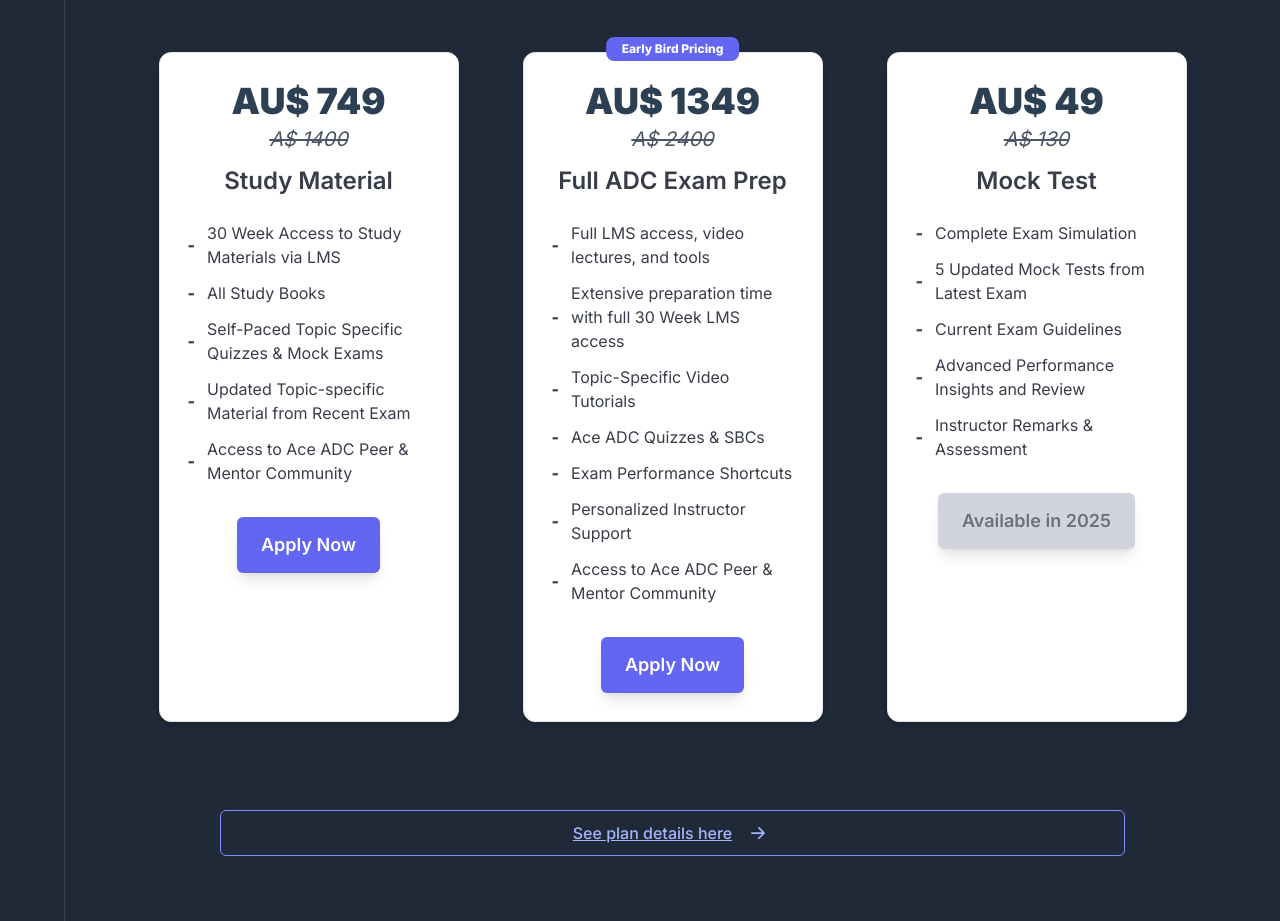
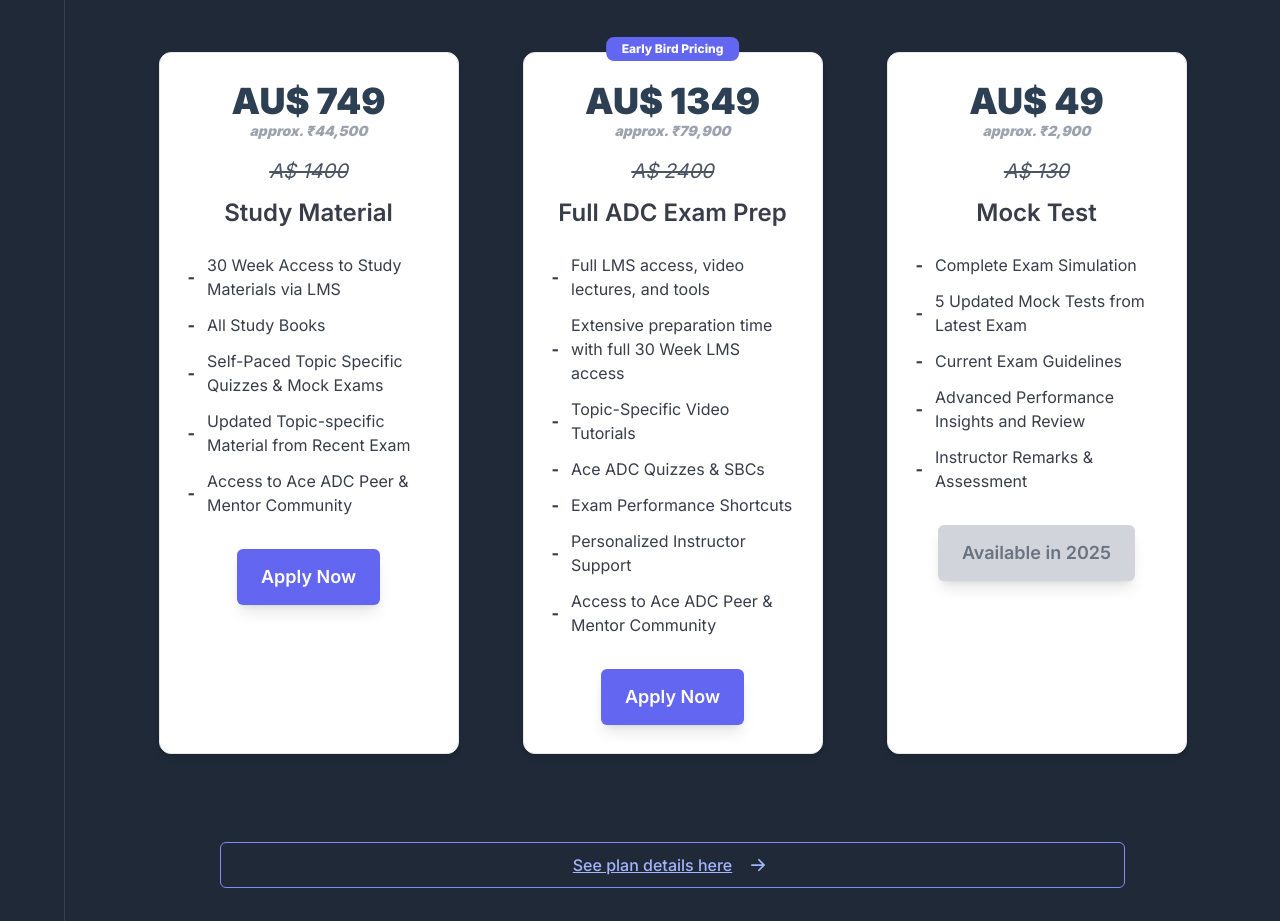
Before and after one commit to aceadc/aceadc-website, a Next.js app: page / in a window 1280 px wide. Shown: the part 7960-8881 px from the top of the page. Built offline with nearby package versions, Linux system fonts and the light colour scheme.

Commit message:
Price in Rs

```diff
--- a/components/Pricing.js
+++ b/components/Pricing.js
@@ -7,6 +7,7 @@
     {
       title: "Study Material",
       price: "AU$ 749",
+      inrPrice: "approx. ₹44,500",
       anchoredPrice: "A$ 1400",
       features: [
         "30 Week Access to Study Materials via LMS",
@@ -22,6 +23,7 @@
     {
       title: "Full ADC Exam Prep",
       price: "AU$ 1349",
+      inrPrice: "approx. ₹79,900",
       anchoredPrice: "A$ 2400",
       label: "Early Bird Pricing",
       features: [
@@ -40,6 +42,7 @@
     {
       title: "Mock Test",
       price: "AU$ 49",
+      inrPrice: "approx. ₹2,900",
       anchoredPrice: "A$ 130",
       features: [
         "Complete Exam Simulation",
@@ -77,8 +80,9 @@
             )}
             <div className="text-4xl font-black text-[#2d4053] mb-1 rounded-lg">
               {plan.price}
-              <p className="text-center italic text-sm text-gray-300">
+              <p className="mb-3 text-center italic text-sm text-gray-400">
                 {/* + GST (10%) */}
+                {plan.inrPrice}
               </p>
             </div>
             <p className="text-center text-xl italic text-gray-600 mb-3">
```
